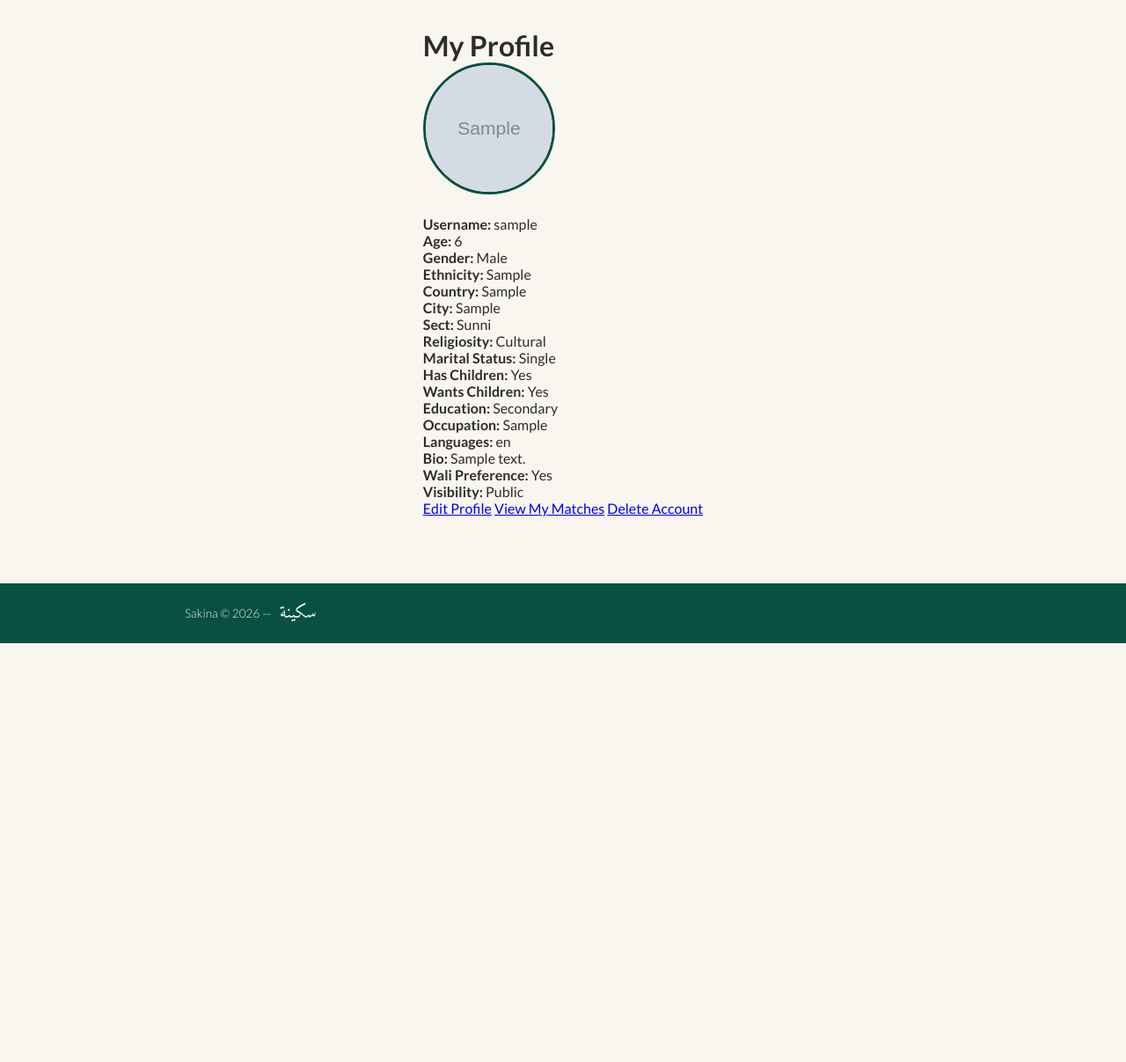
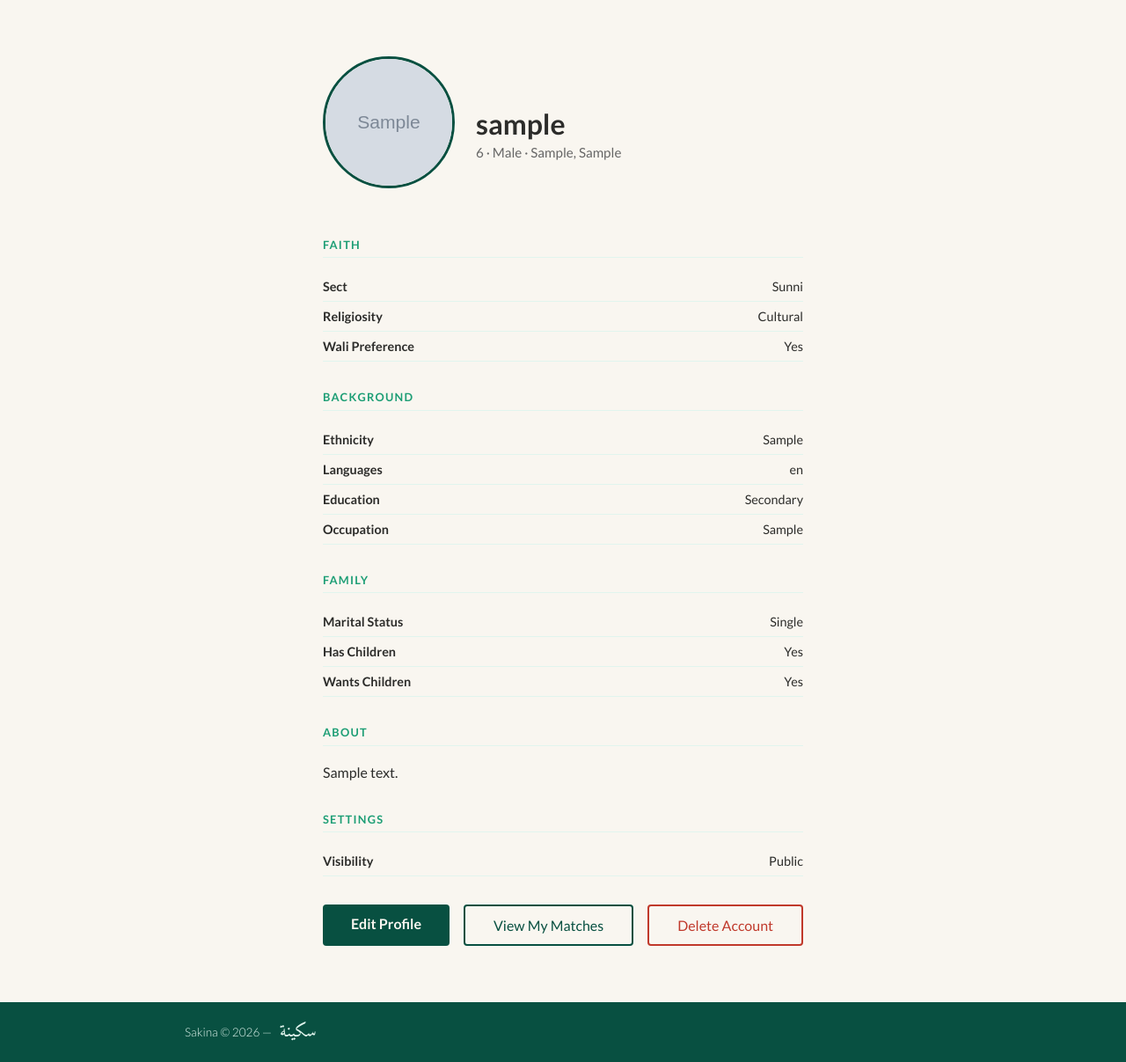
Before and after one commit to Sascha-netizen/sakina_matchmaking, a Django app: page /profile/ in a window 1280 px wide. Shown: the part 69-1276 px from the top of the page at 88% size. Before the commit the page ends 800 px from the top, so only its background shows below. Run offline with Django 4.2, Linux system fonts and the light colour scheme; a user stored in the database is signed in; tables that the repository leaves empty hold one stand-in row (values such as "Sample post"); grey boxes marked "Sample" are stand-in pictures.

Commit message:
Re-style profile detail page

```diff
--- a/profiles/templates/profiles/profile_detail.html
+++ b/profiles/templates/profiles/profile_detail.html
@@ -3,35 +3,90 @@
 {% block title %}My Profile — Sakina{% endblock %}
 
 {% block content %}
-<div class="profile-container">
-    <h1>My Profile</h1>
+<div class="profile-detail">
 
-    {% if profile.photo %}
-        <img src="{{ profile.photo.url }}" alt="Profile photo" class="profile-photo">
+    <div class="profile-header">
+        {% if profile.photo %}
+            <img src="{{ profile.photo.url }}" alt="Profile photo" class="profile-photo">
+        {% endif %}
+        <div class="profile-header-info">
+            <h1>{{ profile.user.username }}</h1>
+            <p class="profile-tagline">{{ profile.age }} &middot; {{ profile.get_gender_display }} &middot; {{ profile.city }}, {{ profile.country }}</p>
+        </div>
+    </div>
+
+    <div class="profile-section">
+        <h2>Faith</h2>
+        <div class="profile-field">
+            <span class="profile-label">Sect</span>
+            <span class="profile-value">{{ profile.get_sect_display }}</span>
+        </div>
+        <div class="profile-field">
+            <span class="profile-label">Religiosity</span>
+            <span class="profile-value">{{ profile.get_religiosity_level_display }}</span>
+        </div>
+        <div class="profile-field">
+            <span class="profile-label">Wali Preference</span>
+            <span class="profile-value">{{ profile.wali_preference|yesno:"Yes,No" }}</span>
+        </div>
+    </div>
+
+    <div class="profile-section">
+        <h2>Background</h2>
+        <div class="profile-field">
+            <span class="profile-label">Ethnicity</span>
+            <span class="profile-value">{{ profile.ethnicity }}</span>
+        </div>
+        <div class="profile-field">
+            <span class="profile-label">Languages</span>
+            <span class="profile-value">{{ profile.languages }}</span>
+        </div>
+        <div class="profile-field">
+            <span class="profile-label">Education</span>
+            <span class="profile-value">{{ profile.get_education_display }}</span>
+        </div>
+        <div class="profile-field">
+            <span class="profile-label">Occupation</span>
+            <span class="profile-value">{{ profile.occupation }}</span>
+        </div>
+    </div>
+
+    <div class="profile-section">
+        <h2>Family</h2>
+        <div class="profile-field">
+            <span class="profile-label">Marital Status</span>
+            <span class="profile-value">{{ profile.get_marital_status_display }}</span>
+        </div>
+        <div class="profile-field">
+            <span class="profile-label">Has Children</span>
+            <span class="profile-value">{{ profile.has_children|yesno:"Yes,No" }}</span>
+        </div>
+        <div class="profile-field">
+            <span class="profile-label">Wants Children</span>
+            <span class="profile-value">{{ profile.wants_children|yesno:"Yes,No" }}</span>
+        </div>
+    </div>
+
+    {% if profile.bio %}
+    <div class="profile-section">
+        <h2>About</h2>
+        <p class="profile-bio">{{ profile.bio }}</p>
+    </div>
     {% endif %}
 
-    <p><strong>Username:</strong> {{ profile.user.username }}</p>
-    <p><strong>Age:</strong> {{ profile.age }}</p>
-    <p><strong>Gender:</strong> {{ profile.get_gender_display }}</p>
-    <p><strong>Ethnicity:</strong> {{ profile.ethnicity }}</p>
-    <p><strong>Country:</strong> {{ profile.country }}</p>
-    <p><strong>City:</strong> {{ profile.city }}</p>
-    <p><strong>Sect:</strong> {{ profile.get_sect_display }}</p>
-    <p><strong>Religiosity:</strong> {{ profile.get_religiosity_level_display }}</p>
-    <p><strong>Marital Status:</strong> {{ profile.get_marital_status_display }}</p>
-    <p><strong>Has Children:</strong> {{ profile.has_children|yesno:"Yes,No" }}</p>
-    <p><strong>Wants Children:</strong> {{ profile.wants_children|yesno:"Yes,No" }}</p>
-    <p><strong>Education:</strong> {{ profile.get_education_display }}</p>
-    <p><strong>Occupation:</strong> {{ profile.occupation }}</p>
-    <p><strong>Languages:</strong> {{ profile.languages }}</p>
-    <p><strong>Bio:</strong> {{ profile.bio }}</p>
-    <p><strong>Wali Preference:</strong> {{ profile.wali_preference|yesno:"Yes,No" }}</p>
-    <p><strong>Visibility:</strong> {{ profile.get_profile_visibility_display }}</p>
+    <div class="profile-section">
+        <h2>Settings</h2>
+        <div class="profile-field">
+            <span class="profile-label">Visibility</span>
+            <span class="profile-value">{{ profile.get_profile_visibility_display }}</span>
+        </div>
+    </div>
 
     <div class="profile-actions">
-    <a href="{% url 'profile_edit' %}">Edit Profile</a>
-    <a href="{% url 'matching:matches' %}">View My Matches</a>
-    <a href="{% url 'delete_account' %}">Delete Account</a>
+        <a href="{% url 'profile_edit' %}" class="btn-primary">Edit Profile</a>
+        <a href="{% url 'matching:matches' %}" class="btn-secondary">View My Matches</a>
+        <a href="{% url 'delete_account' %}" class="btn-danger">Delete Account</a>
     </div>
+
 </div>
 {% endblock %}
--- a/static/css/base.css
+++ b/static/css/base.css
@@ -443,3 +443,86 @@ footer {
 .message-form button:hover {
     background-color: var(--seaweed);
 }
+
+/* ── Profile Detail ── */
+.profile-detail {
+    max-width: 600px;
+    margin: 2rem auto;
+}
+
+.profile-header {
+    display: flex;
+    align-items: center;
+    gap: 1.5rem;
+    margin-bottom: 2rem;
+}
+
+.profile-header-info h1 {
+    margin-bottom: 0.25rem;
+}
+
+.profile-tagline {
+    color: #666;
+    font-size: 0.95rem;
+}
+
+.profile-section {
+    margin-bottom: 2rem;
+}
+
+.profile-section h2 {
+    font-size: 0.8rem;
+    font-weight: 700;
+    text-transform: uppercase;
+    letter-spacing: 0.1em;
+    color: var(--seaweed);
+    border-bottom: 1px solid var(--honeydew);
+    padding-bottom: 0.4rem;
+    margin-bottom: 1rem;
+}
+
+.profile-field {
+    display: flex;
+    justify-content: space-between;
+    padding: 0.5rem 0;
+    border-bottom: 1px solid var(--honeydew);
+}
+
+.profile-label {
+    font-weight: 700;
+    color: var(--graphite);
+    font-size: 0.9rem;
+}
+
+.profile-value {
+    color: var(--graphite);
+    font-size: 0.9rem;
+}
+
+.profile-bio {
+    line-height: 1.7;
+    color: var(--graphite);
+}
+
+.profile-actions {
+    display: flex;
+    gap: 1rem;
+    margin-top: 2rem;
+    flex-wrap: wrap;
+}
+
+.btn-danger {
+    background-color: transparent;
+    color: #c0392b;
+    padding: 0.75rem 2rem;
+    border-radius: 4px;
+    text-decoration: none;
+    font-weight: 400;
+    border: 2px solid #c0392b;
+    transition: all 0.2s;
+}
+
+.btn-danger:hover {
+    background-color: #c0392b;
+    color: white;
+}
```
